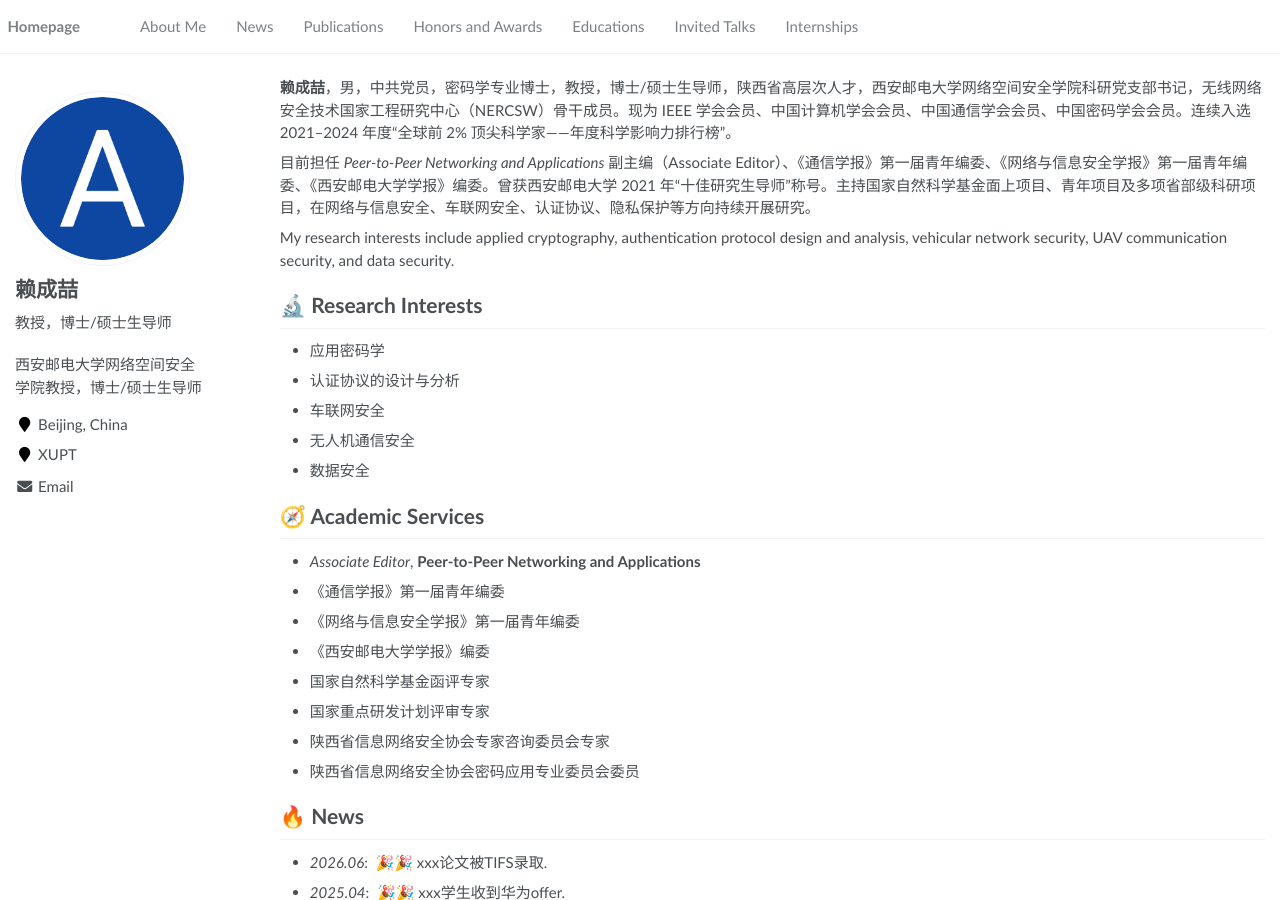
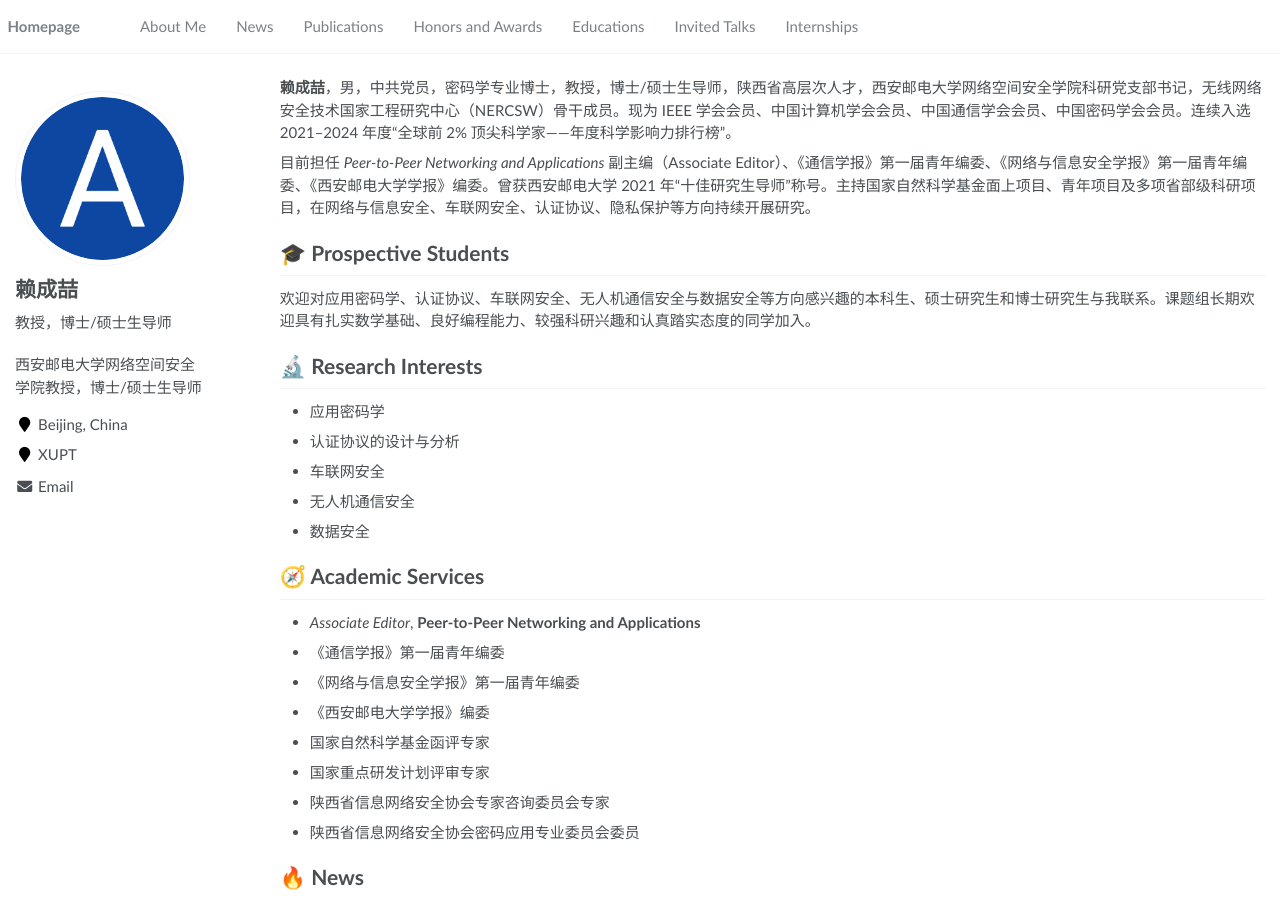
Before and after one commit to muzhi-w/laichengzhe.github.io, a Jekyll site: the page built from _pages/about.md, in a window 1280 px wide and 900 px high. Built offline with Jekyll 4.4.1, drawn with Linux system fonts in a browser that asks for light colours; some of the changed text lies outside the part shown.

Commit message:
更新学生信息

```diff
--- a/_pages/about.md
+++ b/_pages/about.md
@@ -14,7 +14,9 @@ redirect_from:
 
 目前担任 *Peer-to-Peer Networking and Applications* 副主编（Associate Editor）、《通信学报》第一届青年编委、《网络与信息安全学报》第一届青年编委、《西安邮电大学学报》编委。曾获西安邮电大学 2021 年“十佳研究生导师”称号。主持国家自然科学基金面上项目、青年项目及多项省部级科研项目，在网络与信息安全、车联网安全、认证协议、隐私保护等方向持续开展研究。
 
-My research interests include applied cryptography, authentication protocol design and analysis, vehicular network security, UAV communication security, and data security.
+# 🎓 Prospective Students
+
+欢迎对应用密码学、认证协议、车联网安全、无人机通信安全与数据安全等方向感兴趣的本科生、硕士研究生和博士研究生与我联系。课题组长期欢迎具有扎实数学基础、良好编程能力、较强科研兴趣和认真踏实态度的同学加入。
 
 # 🔬 Research Interests
 - 应用密码学
@@ -78,4 +80,4 @@ My research interests include applied cryptography, authentication protocol desi
 - 待补充
 
 # 📮 Contact
-- Email: [lcz_xupt@163.com](mailto:lcz_xupt@163.com)
+- Email: lcz_xupt@163.com
```
